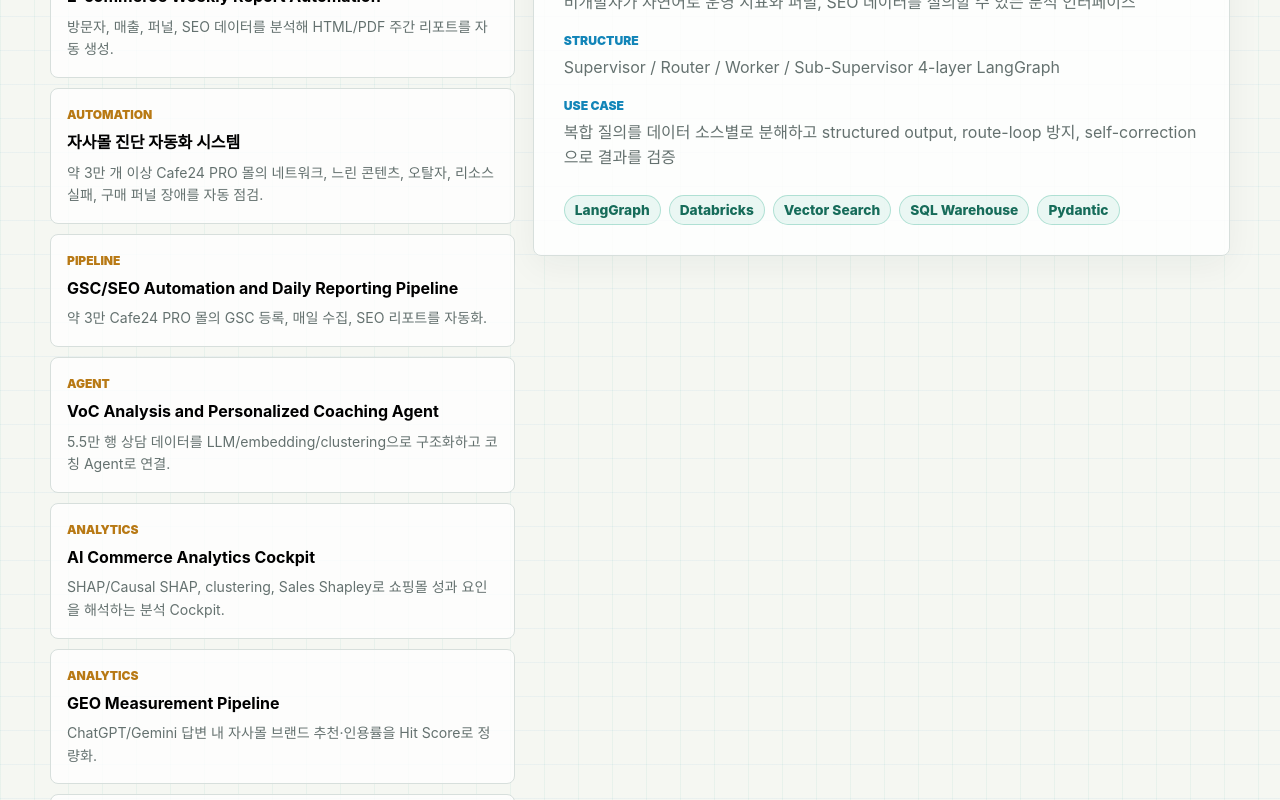
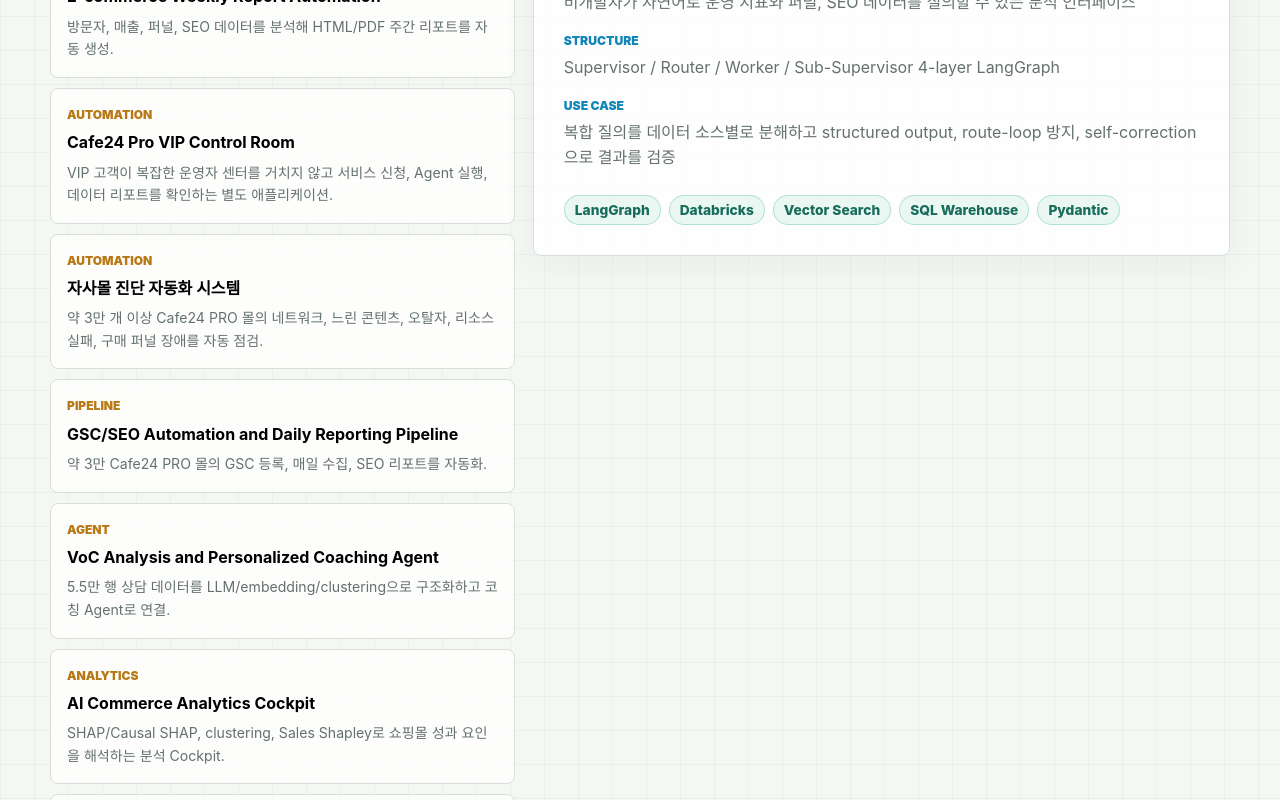
Before and after one commit to kr-MATAGI/kr-MATAGI, a Next.js app in the folder vercel-profile/: page / in a window 1280 px wide. Shown: the part 2500-3300 px from the top of the page. Built offline with nearby package versions, Linux system fonts and the light colour scheme.

Commit message:
Add Cafe24 Pro Control Room project

```diff
--- a/vercel-profile/app/data.js
+++ b/vercel-profile/app/data.js
@@ -40,6 +40,16 @@
     structure: "Databricks SQL -> LLM reasoning -> Plotly chart -> HTML/PDF report",
     usage: "운영자가 매출 변화 원인, 전환율, 객단가, 방문자 변화와 다음 액션을 빠르게 파악",
     stack: ["Databricks SQL", "Gemini", "Plotly", "Jinja2", "FastAPI"]
+  },
+  {
+    id: "cafe24-pro-control-room",
+    category: "automation",
+    title: "Cafe24 Pro VIP Control Room",
+    short: "VIP 고객이 복잡한 운영자 센터를 거치지 않고 서비스 신청, Agent 실행, 데이터 리포트를 확인하는 별도 애플리케이션.",
+    function: "Cafe24 Pro VIP 고객을 위한 원클릭 서비스 신청, Agent 실행, 데이터 기반 분석과 리포트 제공",
+    structure: "운영 기능 큐레이션 -> 신청/실행 workflow -> Agent orchestration -> 데이터 분석/리포트 화면",
+    usage: "기존 자사몰 운영자 센터의 복잡한 관리 흐름을 보완하고 주요 기능을 더 쉽게 사용할 수 있는 Control Room 제공",
+    stack: ["FastAPI", "LangGraph", "Databricks", "PostgreSQL", "OAuth/JWT"]
   },
   {
     id: "ui-tester",
@@ -141,6 +151,7 @@
     lines: [
       "Databricks 데이터 파이프라인과 LangGraph AI Agent 분석 시스템 설계",
       "GSC/SEO 자동화, UI 품질 진단, VoC 분석, GEO 측정 워크플로우 구축",
+      "Cafe24 Pro VIP 고객용 Control Room 애플리케이션 개발",
       "FastAPI 기반 데이터 서비스 API와 보안/운영 구조 설계"
     ]
   },
```
